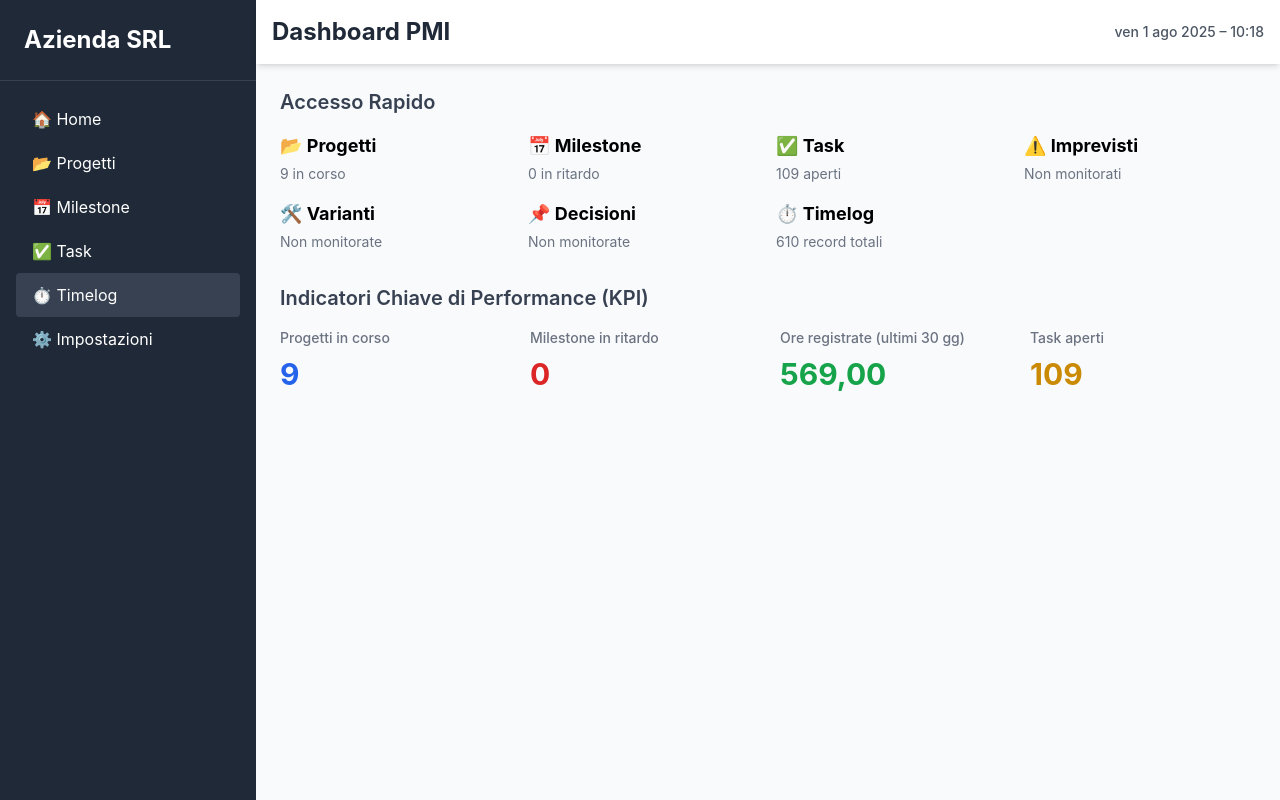
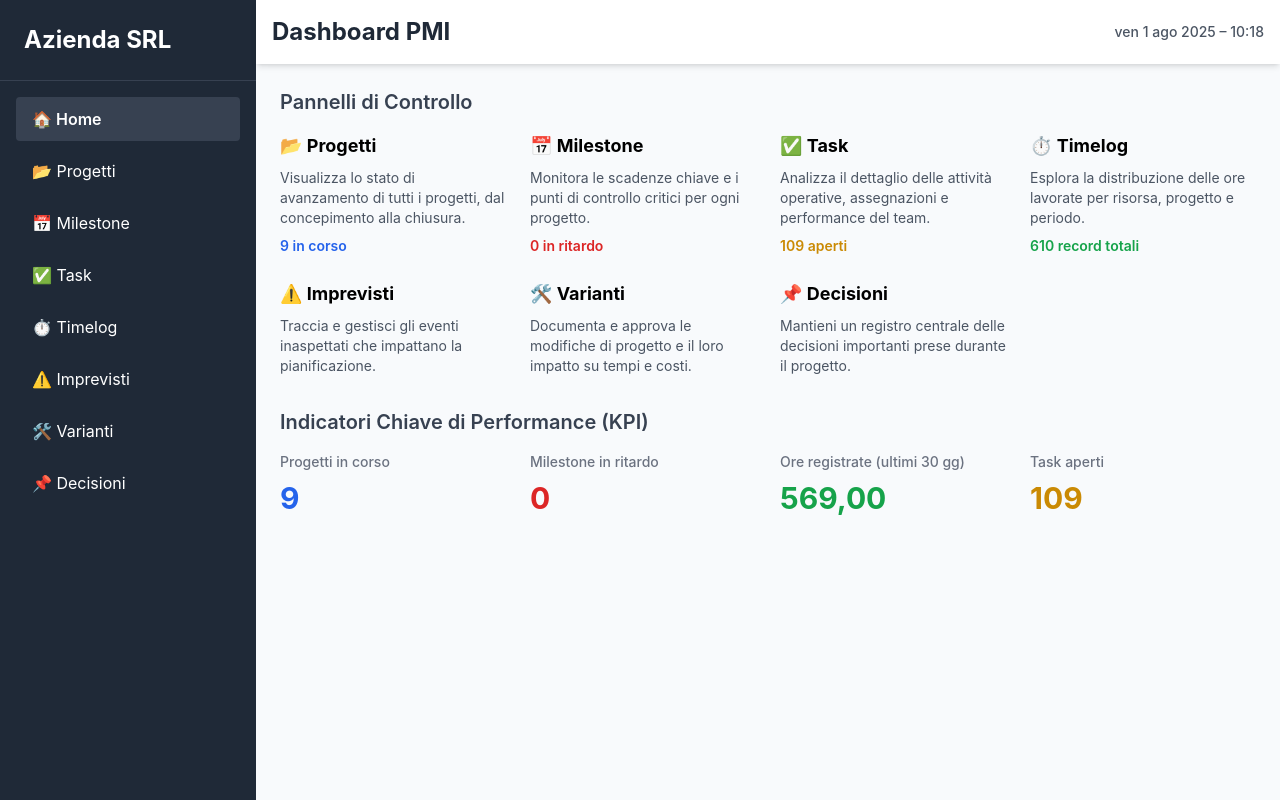
Before and after one commit to giuseppepassaniti/mvp1_pm, a plain HTML site: page index.html in a window 1280 px wide. Drawn offline with nearby package versions, Linux system fonts and the light colour scheme; a web font is replaced by a local one.

Commit message:
Update index.html

```diff
--- a/index.html
+++ b/index.html
@@ -21,7 +21,7 @@
 
         /* Stili riutilizzabili per le card */
         .nav-card {
-            @apply bg-white p-4 rounded-lg shadow-sm border border-transparent hover:border-blue-500 hover:bg-blue-50 transition-all duration-300 transform hover:-translate-y-1 cursor-pointer;
+            @apply bg-white p-6 rounded-lg shadow-sm border border-transparent hover:border-blue-500 hover:bg-blue-50 transition-all duration-300 transform hover:-translate-y-1 cursor-pointer flex flex-col;
         }
         .kpi-card {
             @apply bg-white p-6 rounded-lg shadow-sm;
@@ -36,13 +36,15 @@
             <div class="p-6 text-2xl font-bold border-b border-gray-700">
                 Azienda SRL
             </div>
-            <nav class="flex-grow p-4">
-                <a href="#" class="block py-2.5 px-4 rounded transition duration-200 hover:bg-gray-700">🏠 Home</a>
-                <a href="#" class="block py-2.5 px-4 rounded transition duration-200 hover:bg-gray-700">📂 Progetti</a>
-                <a href="#" class="block py-2.5 px-4 rounded transition duration-200 hover:bg-gray-700">📅 Milestone</a>
-                <a href="#" class="block py-2.5 px-4 rounded transition duration-200 hover:bg-gray-700">✅ Task</a>
-                <a href="#" class="block py-2.5 px-4 rounded transition duration-200 hover:bg-gray-700 bg-gray-700">⏱️ Timelog</a>
-                <a href="#" class="block py-2.5 px-4 rounded transition duration-200 hover:bg-gray-700">⚙️ Impostazioni</a>
+            <nav class="flex-grow p-4 space-y-2">
+                <a href="index.html" class="block py-2.5 px-4 rounded transition duration-200 bg-gray-700 font-semibold">🏠 Home</a>
+                <a href="progetti.html" class="block py-2.5 px-4 rounded transition duration-200 hover:bg-gray-700">📂 Progetti</a>
+                <a href="milestone.html" class="block py-2.5 px-4 rounded transition duration-200 hover:bg-gray-700">📅 Milestone</a>
+                <a href="task.html" class="block py-2.5 px-4 rounded transition duration-200 hover:bg-gray-700">✅ Task</a>
+                <a href="timelog.html" class="block py-2.5 px-4 rounded transition duration-200 hover:bg-gray-700">⏱️ Timelog</a>
+                <a href="imprevisti.html" class="block py-2.5 px-4 rounded transition duration-200 hover:bg-gray-700">⚠️ Imprevisti</a>
+                <a href="varianti.html" class="block py-2.5 px-4 rounded transition duration-200 hover:bg-gray-700">🛠️ Varianti</a>
+                <a href="decisionlog.html" class="block py-2.5 px-4 rounded transition duration-200 hover:bg-gray-700">📌 Decisioni</a>
             </nav>
         </aside>
 
@@ -61,36 +63,42 @@
             <main class="p-6">
                 <!-- Sezione Quick Navigation -->
                 <section id="quick-nav" class="mb-8">
-                    <h2 class="text-xl font-semibold text-gray-700 mb-4">Accesso Rapido</h2>
-                    <div class="grid grid-cols-1 sm:grid-cols-2 lg:grid-cols-3 xl:grid-cols-4 gap-4">
-                        <div class="nav-card">
-                            <h3 class="text-lg font-bold flex items-center">📂 Progetti</h3>
-                            <p id="progetti-desc" class="text-sm text-gray-500 mt-1">Nessun dato</p>
-                        </div>
-                        <div class="nav-card">
-                            <h3 class="text-lg font-bold flex items-center">📅 Milestone</h3>
-                            <p id="milestone-desc" class="text-sm text-gray-500 mt-1">Nessun dato</p>
-                        </div>
-                        <div class="nav-card">
-                            <h3 class="text-lg font-bold flex items-center">✅ Task</h3>
-                            <p id="task-desc" class="text-sm text-gray-500 mt-1">Nessun dato</p>
-                        </div>
-                        <div class="nav-card">
-                            <h3 class="text-lg font-bold flex items-center">⚠️ Imprevisti</h3>
-                            <p class="text-sm text-gray-500 mt-1">Non monitorati</p>
-                        </div>
-                        <div class="nav-card">
-                            <h3 class="text-lg font-bold flex items-center">🛠️ Varianti</h3>
-                            <p class="text-sm text-gray-500 mt-1">Non monitorate</p>
-                        </div>
-                        <div class="nav-card">
-                            <h3 class="text-lg font-bold flex items-center">📌 Decisioni</h3>
-                            <p class="text-sm text-gray-500 mt-1">Non monitorate</p>
-                        </div>
-                        <div class="nav-card">
-                            <h3 class="text-lg font-bold flex items-center">⏱️ Timelog</h3>
-                            <p id="timelog-desc" class="text-sm text-gray-500 mt-1">Nessun dato</p>
-                        </div>
+                    <h2 class="text-xl font-semibold text-gray-700 mb-4">Pannelli di Controllo</h2>
+                    <div class="grid grid-cols-1 sm:grid-cols-2 lg:grid-cols-3 xl:grid-cols-4 gap-6">
+
+                        <a href="progetti.html" class="nav-card">
+                            <h3 class="text-lg font-bold flex items-center mb-2">📂 Progetti</h3>
+                            <p class="text-sm text-gray-600 flex-grow">Visualizza lo stato di avanzamento di tutti i progetti, dal concepimento alla chiusura.</p>
+                            <p id="progetti-desc" class="text-sm text-blue-600 font-semibold mt-2">Nessun dato</p>
+                        </a>
+                        <a href="milestone.html" class="nav-card">
+                            <h3 class="text-lg font-bold flex items-center mb-2">📅 Milestone</h3>
+                            <p class="text-sm text-gray-600 flex-grow">Monitora le scadenze chiave e i punti di controllo critici per ogni progetto.</p>
+                            <p id="milestone-desc" class="text-sm text-red-600 font-semibold mt-2">Nessun dato</p>
+                        </a>
+                        <a href="task.html" class="nav-card">
+                            <h3 class="text-lg font-bold flex items-center mb-2">✅ Task</h3>
+                            <p class="text-sm text-gray-600 flex-grow">Analizza il dettaglio delle attività operative, assegnazioni e performance del team.</p>
+                            <p id="task-desc" class="text-sm text-yellow-600 font-semibold mt-2">Nessun dato</p>
+                        </a>
+                         <a href="timelog.html" class="nav-card">
+                            <h3 class="text-lg font-bold flex items-center mb-2">⏱️ Timelog</h3>
+                            <p class="text-sm text-gray-600 flex-grow">Esplora la distribuzione delle ore lavorate per risorsa, progetto e periodo.</p>
+                            <p id="timelog-desc" class="text-sm text-green-600 font-semibold mt-2">Nessun dato</p>
+                        </a>
+                        <a href="imprevisti.html" class="nav-card">
+                            <h3 class="text-lg font-bold flex items-center mb-2">⚠️ Imprevisti</h3>
+                            <p class="text-sm text-gray-600 flex-grow">Traccia e gestisci gli eventi inaspettati che impattano la pianificazione.</p>
+                        </a>
+                        <a href="varianti.html" class="nav-card">
+                            <h3 class="text-lg font-bold flex items-center mb-2">🛠️ Varianti</h3>
+                            <p class="text-sm text-gray-600 flex-grow">Documenta e approva le modifiche di progetto e il loro impatto su tempi e costi.</p>
+                        </a>
+                        <a href="decisionlog.html" class="nav-card">
+                            <h3 class="text-lg font-bold flex items-center mb-2">📌 Decisioni</h3>
+                            <p class="text-sm text-gray-600 flex-grow">Mantieni un registro centrale delle decisioni importanti prese durante il progetto.</p>
+                        </a>
+
                     </div>
                 </section>
 
@@ -128,9 +136,7 @@
             const loadCSV = async (path) => {
                 try {
                     const response = await fetch(path);
-                    if (!response.ok) {
-                        throw new Error(`HTTP error! status: ${response.status}`);
-                    }
+                    if (!response.ok) throw new Error(`HTTP error! status: ${response.status}`);
                     const csvText = await response.text();
                     return new Promise(resolve => {
                         Papa.parse(csvText, {
@@ -139,13 +145,13 @@
                             complete: (results) => resolve(results.data),
                             error: (err) => {
                                 console.warn(`Errore nel parsing di ${path}:`, err);
-                                resolve([]); // Restituisce array vuoto in caso di errore di parsing
+                                resolve([]);
                             }
                         });
                     });
                 } catch (error) {
                     console.warn(`Impossibile caricare il file CSV da ${path}:`, error);
-                    return []; // Restituisce array vuoto se il fetch fallisce
+                    return [];
                 }
             };
 
@@ -154,7 +160,6 @@
                 if (!dateString) return null;
                 const parts = dateString.split('/');
                 if (parts.length !== 3) return null;
-                // Formato: Anno, Mese (0-11), Giorno
                 const date = new Date(parts[2], parts[1] - 1, parts[0]);
                 return isNaN(date.getTime()) ? null : date;
             };
@@ -170,11 +175,9 @@
 
             // --- LOGICA PRINCIPALE ---
 
-            // 1. Aggiorna l'orologio immediatamente e poi ogni minuto
             updateDateTime();
             setInterval(updateDateTime, 60000);
 
-            // 2. Carica tutti i dati CSV in parallelo
             const [progetti, milestone, task, timelog] = await Promise.all([
                 loadCSV('data/progetti.csv'),
                 loadCSV('data/milestone.csv'),
@@ -182,7 +185,7 @@
                 loadCSV('data/timelog.csv')
             ]);
 
-            // 3. Calcola le metriche per le Quick Navigation Cards
+            // Calcola le metriche e aggiorna le card
             const progettiInCorsoCount = progetti.filter(p => p.Stato !== 'Completato').length;
             document.getElementById('progetti-desc').textContent = `${progettiInCorsoCount} in corso`;
 
@@ -195,7 +198,7 @@
             const timelogCount = timelog.length;
             document.getElementById('timelog-desc').textContent = `${timelogCount} record totali`;
 
-            // 4. Calcola i KPI
+            // Calcola e aggiorna i KPI
             document.getElementById('kpi-progetti').textContent = progettiInCorsoCount;
             document.getElementById('kpi-milestone').textContent = milestoneInRitardoCount;
             document.getElementById('kpi-task').textContent = taskApertiCount;
@@ -205,14 +208,10 @@
 
             const oreUltimi30gg = timelog.reduce((sum, record) => {
                 const recordDate = parseItalianDate(record.Data);
-                // NOTA: La colonna delle ore in timelog.csv potrebbe chiamarsi 'Ore' o 'Ore Effettive'.
-                // Adattare 'record.Ore' se il nome della colonna è diverso.
+                // NOTA: Adattare 'record['Ore Effettive']' se il nome della colonna è diverso.
                 const oreValue = record['Ore Effettive'] || record['Ore'] || '0';
                 const ore = parseFloat(String(oreValue).replace(',', '.')) || 0;
-
-                if (recordDate && recordDate >= thirtyDaysAgo) {
-                    return sum + ore;
-                }
+                if (recordDate && recordDate >= thirtyDaysAgo) return sum + ore;
                 return sum;
             }, 0);
 
```
